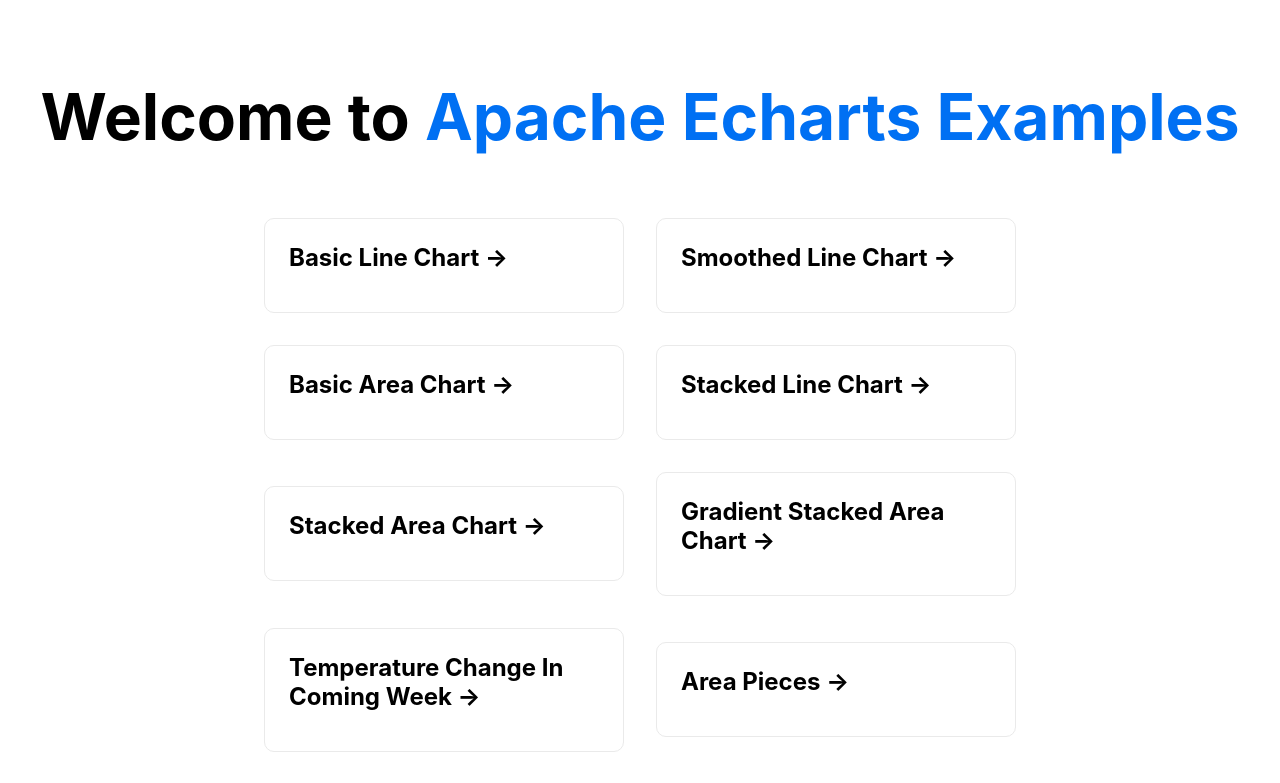
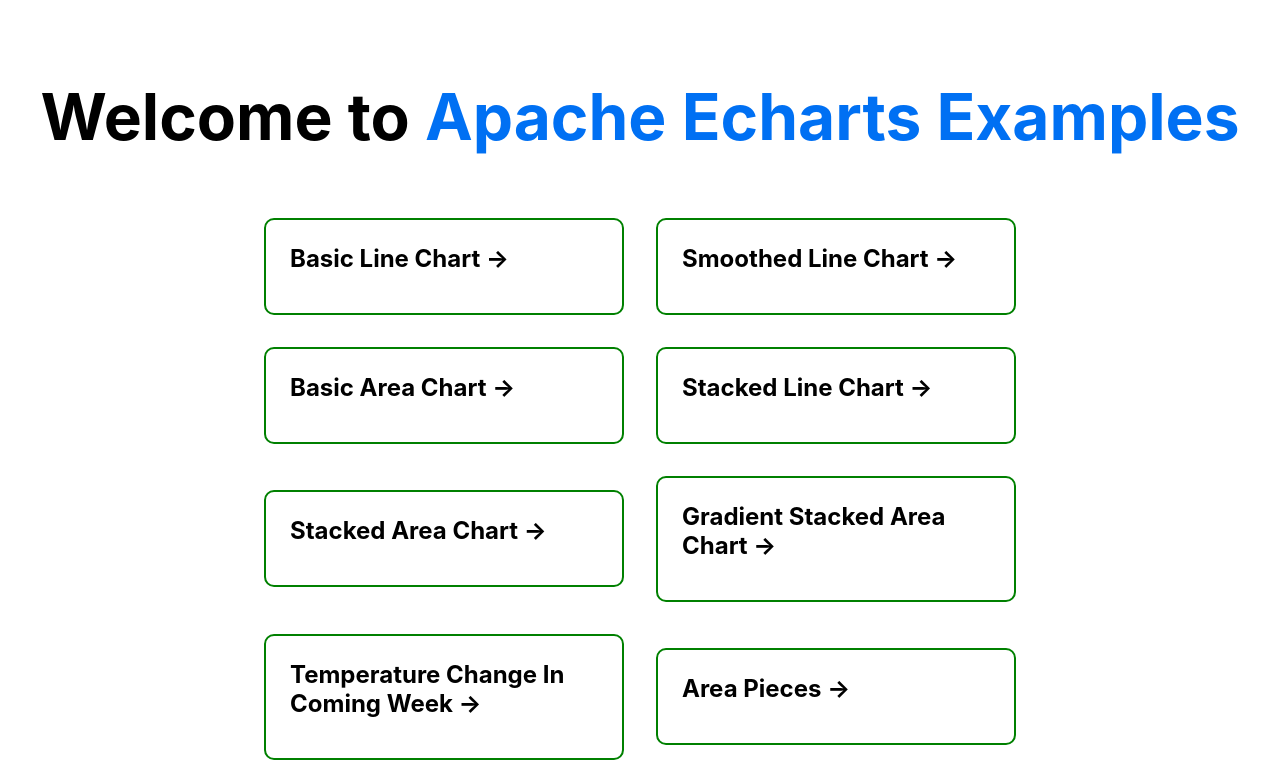
Before and after one commit to hbarve1/charts-and-graphs, a Next.js app: page /echarts/line in a window 1280 px wide. Shown: the top 783 px of the page. Built offline with nearby package versions, Linux system fonts and the light colour scheme.

Commit message:
color added

```diff
--- a/data/database.js
+++ b/data/database.js
@@ -86,7 +86,43 @@ export const database = {
       { title: "custom-content-tree-map", value: 1 },
     ],
   },
-  "echarts":{"line":[],
+  "echarts":{"line":[
+    {title:"basic-line-chart",value:1},
+    {title:"smoothed-line-chart",value:1},
+    {title:"basic-area-chart",value:1},
+    {title:"stacked-line-chart",value:1},
+    {title:"stacked-area-chart",value:1},
+    {title:"gradient-stacked-area-chart",value:1},
+    {title:"temperature-change-in-coming-week",value:1},
+    {title:"area-pieces",value:1},
+    {title:"data-transform-fitler",value:1},
+    {title:"line-gradient",value:1},
+    {title:"distribution-of-electricity",value:1},
+    {title:"large-scale-area-chart",value:1},
+    {title:"confidence-band",value:1},
+    {title:"rainfall-vs-evaporation",value:1},
+    {title:"beijing-aqi",value:1},
+    {title:"multiple-x-axes",value:1},
+    {title:"rainfall",value:1},
+    {title:"area-chart-with-time-axis",value:1},
+    {title:"dynamic-data-time-axis",value:1},
+    {title:"function-plot",value:1},
+    {title:"line-race",value:1},
+    {title:"line-with-marklines",value:1},
+    {title:"line-style-and-item-style",value:1},
+    {title:"line-chart-in-cartesian-coordinate-system",value:1},
+    {title:"log-axis",value:1},
+    {title:"step-line",value:1},
+    {title:"line-easing-visualizing",value:1},
+    {title:"line-y-category",value:1},
+    {title:"custom-graphic-component",value:1},
+    {title:"click-to-add-points",value:1},
+    {title:"try-dragging-these-points",value:1},
+    {title:"two-value-axes-in-polar",value:1},
+    {title:"two-value-axes-in-polar-2",value:1},
+    {title:"tooltip-and-datazoom-on-mobile",value:1},
+    {title:"share-dataset",value:1},
+    ],
   "bar":[],
   "pie":[],
   "scatter":[],
--- a/pages/echarts/line/index.js
+++ b/pages/echarts/line/index.js
@@ -6,47 +6,49 @@ import Link from "next/link";
 
 import styles from "../../../styles/Home.module.css";
 import convertUrlToTitle from "../../../utils/convertUrlToTitle";
+import { database } from "../../../data/database";
 
 export default function Home() {
   const BASE_URL = "/echarts/line";
+  const list = [...database.echarts["line"]];
 
-  const list = [
-    "basic-line-chart",
-    "smoothed-line-chart",
-    "basic-area-chart",
-    "stacked-line-chart",
-    "stacked-area-chart",
-    "gradient-stacked-area-chart",
-    "temperature-change-in-coming-week",
-    "area-pieces",
-    "data-transform-fitler",
-    "line-gradient",
-    "distribution-of-electricity",
-    "large-scale-area-chart",
-    "confidence-band",
-    "rainfall-vs-evaporation",
-    "beijing-aqi",
-    "multiple-x-axes",
-    "rainfall",
-    "area-chart-with-time-axis",
-    "dynamic-data-time-axis",
-    "function-plot",
-    "line-race",
-    "line-with-marklines",
-    "line-style-and-item-style",
-    "line-chart-in-cartesian-coordinate-system",
-    "log-axis",
-    "step-line",
-    "line-easing-visualizing",
-    "line-y-category",
-    "custom-graphic-component",
-    "click-to-add-points",
-    "try-dragging-these-points",
-    "two-value-axes-in-polar",
-    "two-value-axes-in-polar-2",
-    "tooltip-and-datazoom-on-mobile",
-    "share-dataset",
-  ];
+  // const list = [
+  //   "basic-line-chart",
+  //   "smoothed-line-chart",
+  //   "basic-area-chart",
+  //   "stacked-line-chart",
+  //   "stacked-area-chart",
+  //   "gradient-stacked-area-chart",
+  //   "temperature-change-in-coming-week",
+  //   "area-pieces",
+  //   "data-transform-fitler",
+  //   "line-gradient",
+  //   "dititleibution-of-electricity",
+  //   "large-scale-area-chart",
+  //   "confidence-band",
+  //   "rainfall-vs-evaporation",
+  //   "beijing-aqi",
+  //   "multiple-x-axes",
+  //   "rainfall",
+  //   "area-chart-with-time-axis",
+  //   "dynamic-data-time-axis",
+  //   "function-plot",
+  //   "line-race",
+  //   "line-with-marklines",
+  //   "line-style-and-item-style",
+  //   "line-chart-in-cartesian-coordinate-system",
+  //   "log-axis",
+  //   "step-line",
+  //   "line-easing-visualizing",
+  //   "line-y-category",
+  //   "custom-graphic-component",
+  //   "click-to-add-points",
+  //   "try-dragging-these-points",
+  //   "two-value-axes-in-polar",
+  //   "two-value-axes-in-polar-2",
+  //   "tooltip-and-datazoom-on-mobile",
+  //   "share-dataset",
+  // ];
 
   return (
     <div className={styles.container}>
@@ -62,10 +64,16 @@ export default function Home() {
         </h1>
 
         <div className={styles.grid}>
-          {list.map((str) => (
-            <Link href={`${BASE_URL}/${str}`} key={str}>
-              <a className={styles.card}>
-                <h2>{convertUrlToTitle(str)} &rarr;</h2>
+          {list.map(({ title, value }) => (
+            <Link href={`${BASE_URL}/${title}`} key={title}>
+              <a
+                className={styles.card}
+                style={{
+                  borderColor: value > 0 ? "green" : "red",
+                  borderWidth: 2,
+                }}
+              >
+                <h2>{convertUrlToTitle(title)} &rarr;</h2>
                 {/* <p>Find in-depth information about Next.js features and API.</p> */}
               </a>
             </Link>
```
